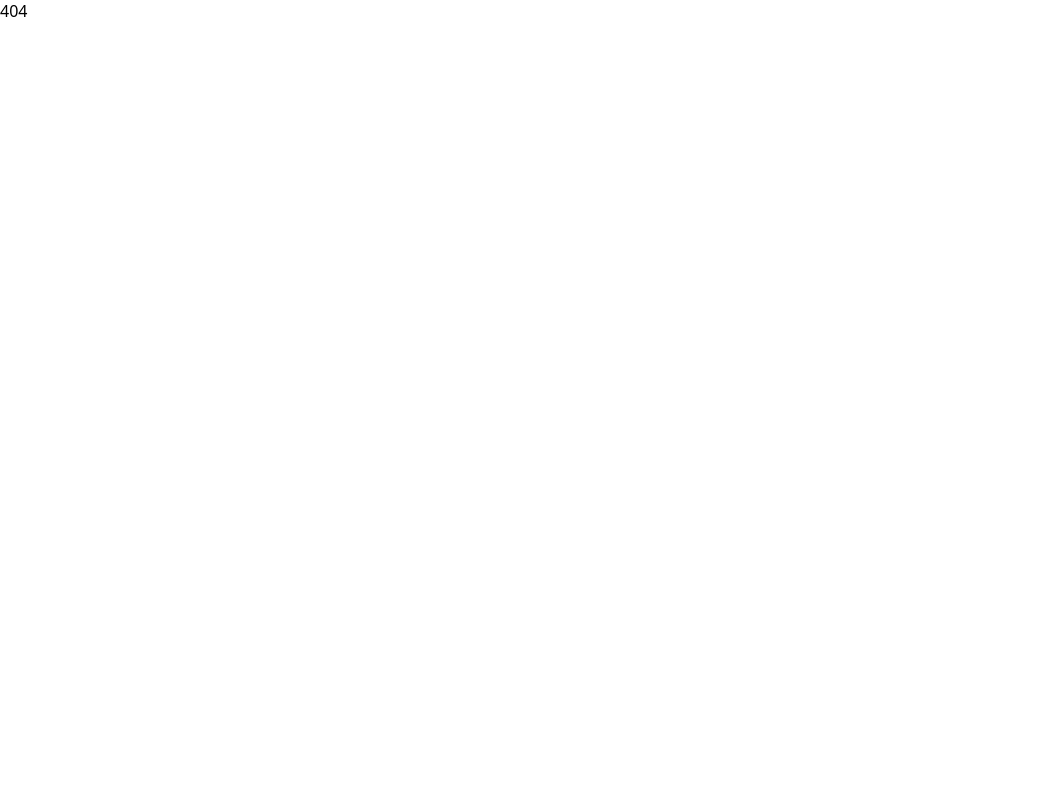
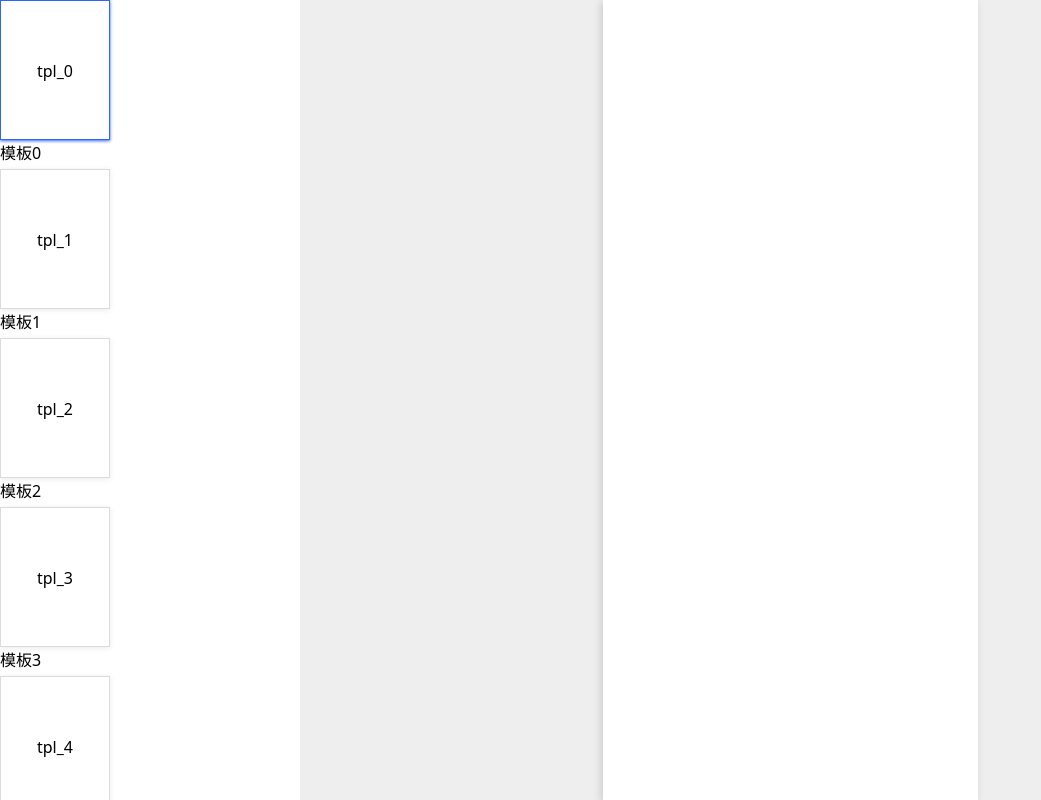
Before and after one commit to AdvancedCat/vite-ssr-demo, a React (Vite) app: page /editor in a window 1280 px wide. Before the commit this address had no page. Shown: the whole page, without its empty margins (0-1041 px from the left). Built offline with nearby package versions, Linux system fonts and the light colour scheme.

Commit message:
react-dnd

```diff
--- a/package.json
+++ b/package.json
@@ -14,8 +14,11 @@
     "@babel/plugin-proposal-decorators": "^7.22.7",
     "@react-spring/web": "^9.7.3",
     "@use-gesture/react": "^10.2.27",
+    "ahooks": "^3.7.8",
     "immer": "^10.0.2",
     "react": "^18.2.0",
+    "react-dnd": "^16.0.1",
+    "react-dnd-html5-backend": "^16.0.1",
     "react-dom": "^18.2.0",
     "react-router-dom": "^6.14.1",
     "zustand": "^4.3.9"
--- /dev/null
+++ b/src/pages/Editor/components/TplCard.tsx
@@ -0,0 +1,37 @@
+import styles from '../index.module.scss';
+import { useDrag, DragSourceMonitor, DragPreviewImage } from 'react-dnd';
+
+export interface ICard {
+    id: string
+    name: string
+}
+
+export default function TplCard({ id, name }: ICard) {
+    const [{ opacity }, dragRef, dragPreview] = useDrag(
+        () => ({
+            type: 'card',
+            item: { id, name },
+            collect: (monitor: DragSourceMonitor) => {
+                return { opacity: monitor.isDragging() ? 0.5 : 1 };
+            },
+            end(item, monitor){
+                console.log('拖拽结束', item);
+            },
+            canDrag(monitor) {
+                return id !== 'tpl_2'
+            },
+        })
+    );
+
+    return (
+        <div
+            className={styles.view_tpl_card}
+            ref={dragRef}
+            style={{ opacity }}
+        >
+            <DragPreviewImage src="//m11.360buyimg.com/babel/s165x165_jfs/t1/98338/19/32332/15952/64b2c368Fba633c6e/45d3da36a4f433bf.jpg!q70.dpg" connect={dragPreview} />
+            <div className={styles.tpl_card}>{id}</div>
+            <div>{name}</div>
+        </div>
+    );
+}
--- /dev/null
+++ b/src/pages/Editor/components/ViewportCard.module.scss
@@ -0,0 +1,2 @@
+.card {
+}
--- /dev/null
+++ b/src/pages/Editor/components/ViewportCard.tsx
@@ -0,0 +1,76 @@
+import { useEffect, useLayoutEffect, useRef } from 'react';
+import { useDrag, useDrop } from 'react-dnd';
+import { useWhyDidYouUpdate } from 'ahooks';
+
+
+const ItemType = 'viewport_card';
+
+export default function ViewportCard({ id, name, index, moveCard }: any) {
+    // useWhyDidYouUpdate(`ViewportCard ${id}`, {id, name, index})
+
+    const ref = useRef<HTMLDivElement>(null);
+
+    const [{ handlerId }, dropRef] = useDrop(() => {
+        return {
+            accept: ItemType,
+            collect(monitor) {
+                return {
+                    handlerId: monitor.getHandlerId(),
+                };
+            },
+            hover(item: any, monitor) {
+                if (!ref.current) {
+                    return;
+                }
+                const dragIndex = item.index;
+                const hoverIndex = index;
+                if (dragIndex === hoverIndex) {
+                    return;
+                }
+                const hoverBoundingRect = ref.current?.getBoundingClientRect();
+                const hoverMiddleY =
+                    (hoverBoundingRect.bottom - hoverBoundingRect.top) / 2;
+                const clientOffset = monitor.getClientOffset() as { y: number };
+                const hoverClientY = clientOffset.y - hoverBoundingRect.top;
+                if (dragIndex < hoverIndex && hoverClientY < hoverMiddleY) {
+                    return;
+                }
+                if (dragIndex > hoverIndex && hoverClientY > hoverMiddleY) {
+                    return;
+                }
+                moveCard(dragIndex, hoverIndex);
+                item.index = hoverIndex;
+            },
+        };
+    }, [index]);
+
+    const [{ isDragging }, dragRef] = useDrag(() => {
+        return {
+            type: ItemType,
+            item: { id, name, index },
+            collect(monitor) {
+                return {
+                    isDragging: monitor.isDragging(),
+                };
+            },
+        };
+    }, [index]);
+
+    dragRef(dropRef(ref));
+
+    return (
+        <div
+            ref={ref}
+            style={{
+                height: '100px',
+                border: '2px solid lightcyan',
+                opacity: isDragging ? 0 : 1,
+                cursor: 'move',
+                marginBottom: '5px',
+            }}
+            data-handler-id={handlerId}
+        >
+            {name}
+        </div>
+    );
+}
--- /dev/null
+++ b/src/pages/Editor/index.module.scss
@@ -0,0 +1,52 @@
+:root {
+    --primary-color: #2d64ff;
+}
+
+.main {
+    display: flex;
+    flex-direction: row;
+    height: 100%;
+
+    .leftpanel {
+        display: flex;
+        flex-direction: column;
+        width: 300px;
+        height: 100%;
+        overflow-y: auto;
+
+        .view_tpl_card {
+            margin-bottom: 5px;
+        }
+
+        .tpl_card {
+            width: 110px;
+            height: 140px;
+            text-align: center;
+            line-height: 140px;
+            border: 1px solid #dbdbdb;
+            box-shadow: 0 1px 6px 0 #eaeaea;
+
+
+            &:hover {
+                border-color: var(--primary-color);
+                -webkit-box-shadow: 0 1px 3px 0 var(--primary-color);
+                box-shadow: 0 1px 3px 0 var(--primary-color);
+                cursor: pointer;
+            }
+        }
+    }
+
+    .viewport_wrap {
+        display: flex;
+        flex: 1;
+        justify-content: center;
+        background: #eee;
+        .viewport {
+            position: relative;
+            width: 375px;
+            min-height: 667px;
+            background: #fff;
+            box-shadow: -2px 2px 8px rgba(0,0,0,0.15);
+        }
+    }
+}
--- /dev/null
+++ b/src/pages/Editor/index.tsx
@@ -0,0 +1,100 @@
+import {
+    useCallback,
+    useState,
+    useRef,
+    useEffect,
+    useLayoutEffect,
+} from 'react';
+import { HTML5Backend } from 'react-dnd-html5-backend';
+import { produce } from 'immer';
+import { DndProvider, useDrop, useDrag } from 'react-dnd';
+import styles from './index.module.scss';
+import TplCard from './components/TplCard';
+import ViewportCard from './components/ViewportCard';
+import { useWhyDidYouUpdate } from 'ahooks';
+
+import type { ICard } from './components/TplCard';
+
+const tplList = Array(40)
+    .fill(0)
+    .map((_, index) => ({
+        id: `tpl_${index}`,
+        name: `模板${index}`,
+    }));
+
+export default function EditorPage() {
+    return (
+        <DndProvider backend={HTML5Backend}>
+            <div className={styles.main}>
+                <LeftPanel key="left-panel"></LeftPanel>
+                <ViewportWrap key="viewport-wrap"></ViewportWrap>
+            </div>
+        </DndProvider>
+    );
+}
+
+function LeftPanel() {
+    return (
+        <div className={styles.leftpanel}>
+            {tplList.map((item) => {
+                return <TplCard {...item} key={item.id}></TplCard>;
+            })}
+        </div>
+    );
+}
+
+function ViewportWrap() {
+    return (
+        <div className={styles.viewport_wrap}>
+                <Viewport></Viewport>
+        </div>
+    );
+}
+
+function Viewport() {
+    const domRef = useRef<HTMLDivElement>(null);
+    const [cards, setCards] = useState<ICard[]>([]);
+
+    // console.log(cards.map((card) => card.id).join(','));
+    // console.log(cards)
+    // useWhyDidYouUpdate('Viewport', cards)
+
+    const [, dropRef] = useDrop(() => {
+        return {
+            accept: 'card',
+            drop(item: ICard) {
+                console.log('我收到啦', item);
+                setCards((state) => [...state, item]);
+            },
+        };
+    }, []);
+    dropRef(domRef);
+
+    const moveCard = useCallback((dragIndex: number, hoverIndex: number) => {
+        setCards((prevCards) => {
+            return produce(prevCards, (draft) => {
+                const dragItem = draft[dragIndex];
+                const hoverItem = draft[hoverIndex];
+                draft[dragIndex] = hoverItem;
+                draft[hoverIndex] = dragItem;
+            });
+        });
+    }, []);
+
+    const renderCard = useCallback((card: ICard, index: number) => {
+        return (
+            <ViewportCard
+                key={card.id}
+                {...card}
+                index={index}
+                moveCard={moveCard}
+            ></ViewportCard>
+        );
+    }, []);
+
+    return (
+        <div className={styles.viewport} ref={domRef}>
+            {cards.map((card, i) => renderCard(card, i))}
+        </div>
+    );
+}
--- a/src/pages/Home/index.tsx
+++ b/src/pages/Home/index.tsx
@@ -7,6 +7,9 @@ export default function Home() {
             <div className={styles.linkbox}>
                 <Link to="/springs">Springs</Link>
             </div>
+            <div className={styles.linkbox}>
+                <Link to="/editor">Editor</Link>
+            </div>
         </div>
     );
 }
--- a/src/pages/routes.tsx
+++ b/src/pages/routes.tsx
@@ -12,6 +12,7 @@ import type { RouteObject } from 'react-router-dom';
 
 import Home from './Home';
 import LiginPage from './Login';
+import Editor from './Editor'
 import Springs, { SpringsRoutes } from './Springs';
 
 type IRouteObject = RouteObject & { auth?: boolean };
@@ -37,6 +38,10 @@ const routes: Array<IRouteObject> = [
         children: SpringsRoutes,
         auth: true,
     },
+    {
+        path: '/editor',
+        element: <Editor></Editor>
+    }
 ];
 
 function isLogined() {
```
Also changed, not shown: 1 other file (tests, documents, lock files or other folders).
